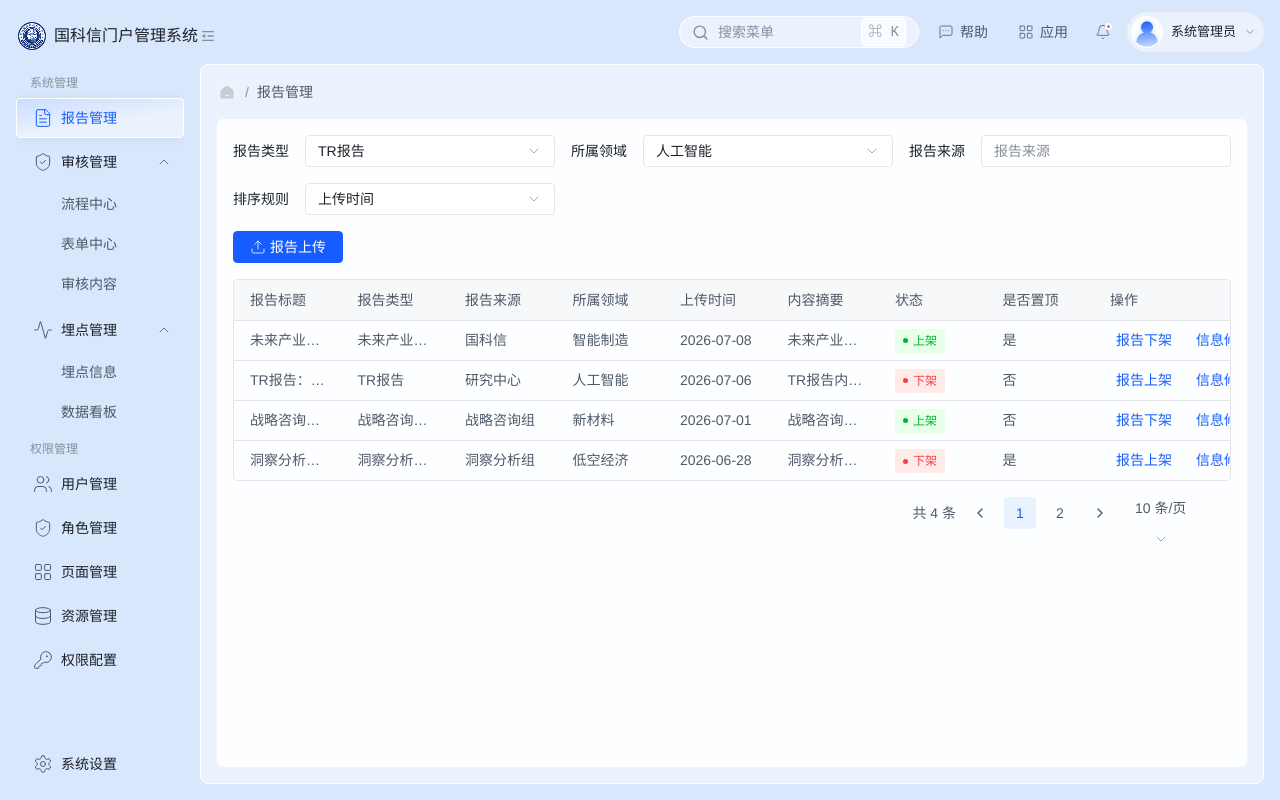
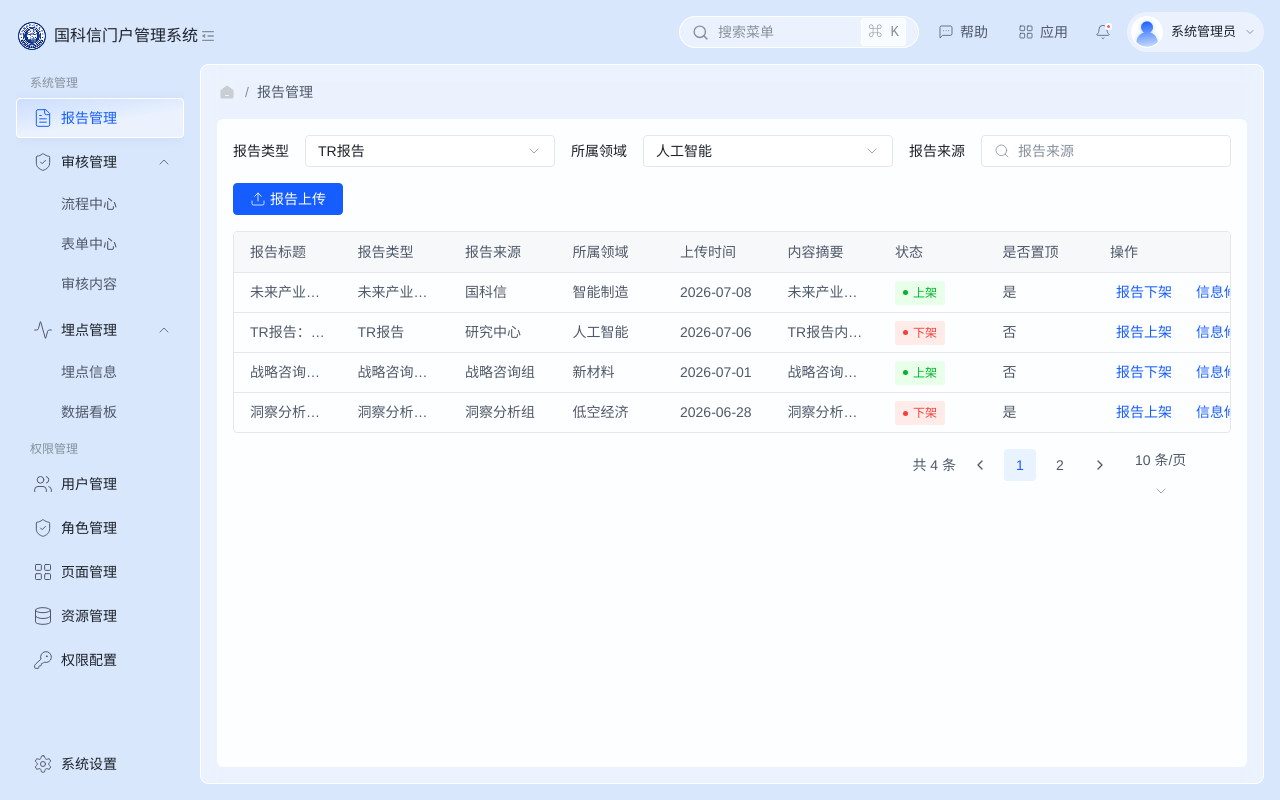
Before and after one commit to hungezu/gkx-portal-admin, a React (Vite) app: page / in a window 1280 px wide. Built offline with nearby package versions, Linux system fonts and the light colour scheme.

Commit message:
fix: update report source filter

```diff
--- a/src/App.tsx
+++ b/src/App.tsx
@@ -246,11 +246,26 @@ function ActionLinks({ actions }: { actions: Array<string | false | null | undef
   );
 }
 
-function FilterInput({ label, placeholder = label }: { label: string; placeholder?: string }) {
+function FilterInput({
+  label,
+  placeholder = label,
+  searchable = false,
+}: {
+  label: string;
+  placeholder?: string;
+  searchable?: boolean;
+}) {
   return (
     <label className="filter-field">
       <span className="filter-label">{label}</span>
-      <input className="filter-control" aria-label={label} placeholder={placeholder} />
+      {searchable ? (
+        <span className="filter-search-control">
+          <Search aria-hidden="true" size={16} />
+          <input aria-label={label} placeholder={placeholder} />
+        </span>
+      ) : (
+        <input className="filter-control" aria-label={label} placeholder={placeholder} />
+      )}
     </label>
   );
 }
@@ -370,8 +385,7 @@ function ReportManagement({ openModal }: { openModal: (type: ModalType, payload?
       <div className="filters">
         <FilterSelect label="报告类型" options={reportTypeOptions} />
         <FilterSelect label="所属领域" options={["人工智能", "智能制造", "新材料", "低空经济"]} />
-        <FilterInput label="报告来源" />
-        <FilterSelect label="排序规则" options={["上传时间", "报告类型", "所属领域", "报告来源"]} />
+        <FilterInput label="报告来源" searchable />
       </div>
       <div className="table-toolbar">
         <div><Button variant="primary" icon={Upload} onClick={() => openModal("report")}>报告上传</Button></div>
--- a/src/styles.css
+++ b/src/styles.css
@@ -1298,6 +1298,7 @@ textarea:focus-visible {
 }
 
 .filter-control,
+.filter-search-control,
 .filter-select-control {
   width: 100%;
   min-width: 0;
@@ -1316,7 +1317,35 @@ textarea:focus-visible {
   outline: 0;
 }
 
-.filter-control::placeholder {
+.filter-search-control {
+  padding: 0 12px;
+  display: inline-flex;
+  align-items: center;
+  gap: var(--space-small);
+}
+
+.filter-search-control svg {
+  width: 16px;
+  height: 16px;
+  flex: 0 0 16px;
+  color: var(--gkx-text-tertiary);
+  stroke-width: 1.2;
+}
+
+.filter-search-control input {
+  width: 100%;
+  min-width: 0;
+  height: 100%;
+  padding: 0;
+  color: var(--gkx-text-primary);
+  background: transparent;
+  border: 0;
+  outline: 0;
+  font: inherit;
+}
+
+.filter-control::placeholder,
+.filter-search-control input::placeholder {
   color: var(--gkx-text-tertiary);
 }
 
@@ -1401,6 +1430,7 @@ textarea:focus-visible {
 }
 
 .filter-field:focus-within .filter-control,
+.filter-field:focus-within .filter-search-control,
 .filter-field:focus-within .filter-select-control {
   border-color: var(--gkx-brand);
   box-shadow: 0 0 0 2px rgba(22,93,255,.1);
@@ -2463,6 +2493,7 @@ tbody tr:hover {
   .btn,
   .filter-field,
   .filter-control,
+  .filter-search-control,
   .filter-select-control,
   .date-field,
   .icon-btn {
```
